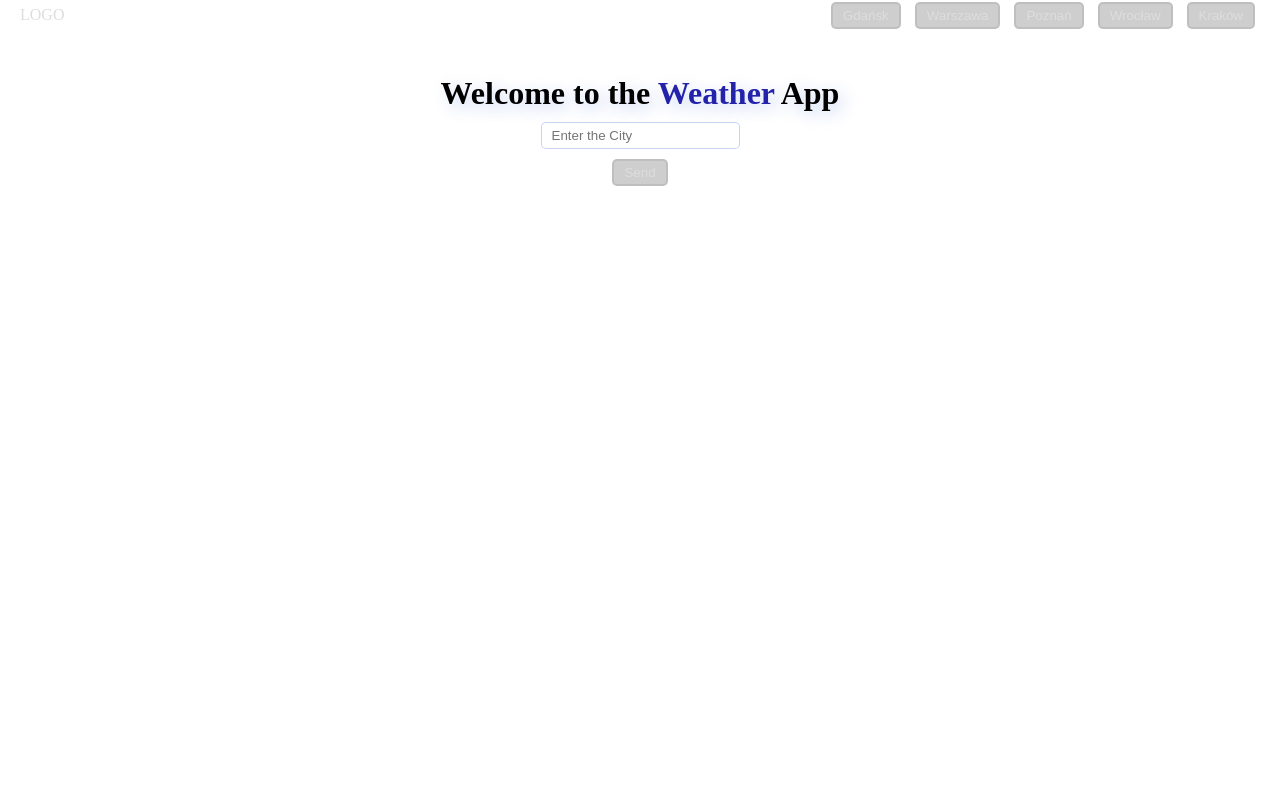
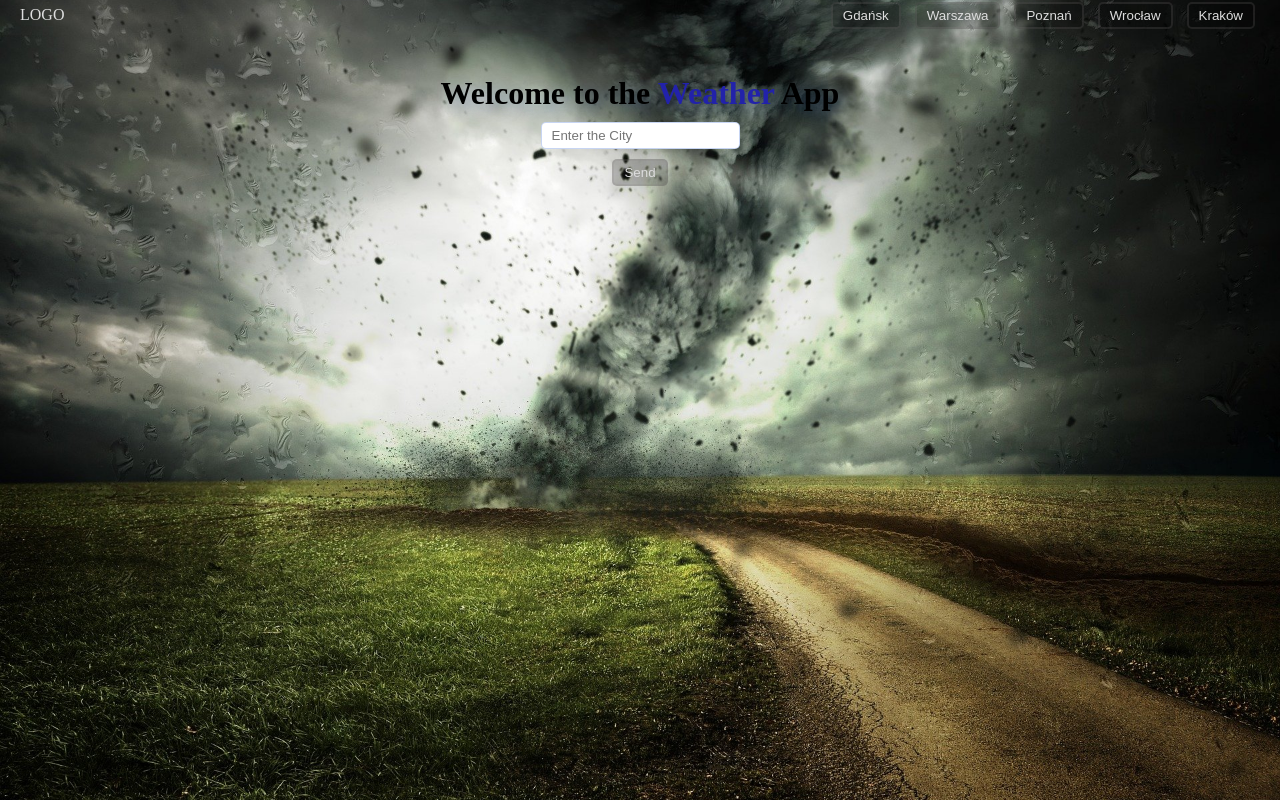
Before and after one commit to lol3k2008/Weather-app, a plain HTML site: page index.html in a window 1280 px wide. Drawn offline with Linux system fonts and the light colour scheme; the site is published under a folder, as on GitHub Pages, so addresses that start at the root find nothing.

Commit message:
Update style.css
Change background patch

```diff
--- a/css/style.css
+++ b/css/style.css
@@ -13,7 +13,7 @@ body{
 .weatherApp{
     width: 100%;
     height: 100%;
-    background-image: url('/Images/pixabay.com.jpg');
+    background-image: url('../Images/pixabay.com.jpg');
     background-position: center;
     background-size: cover;
 }
```
